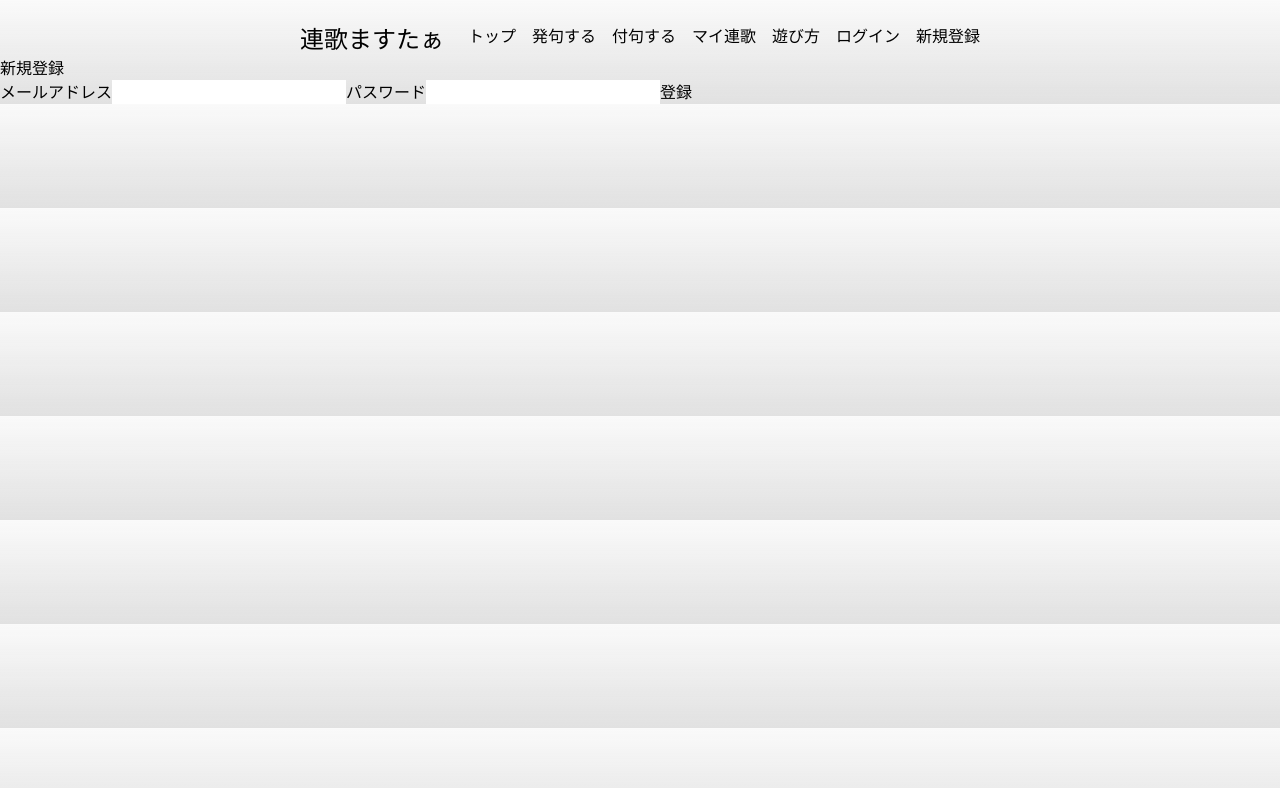
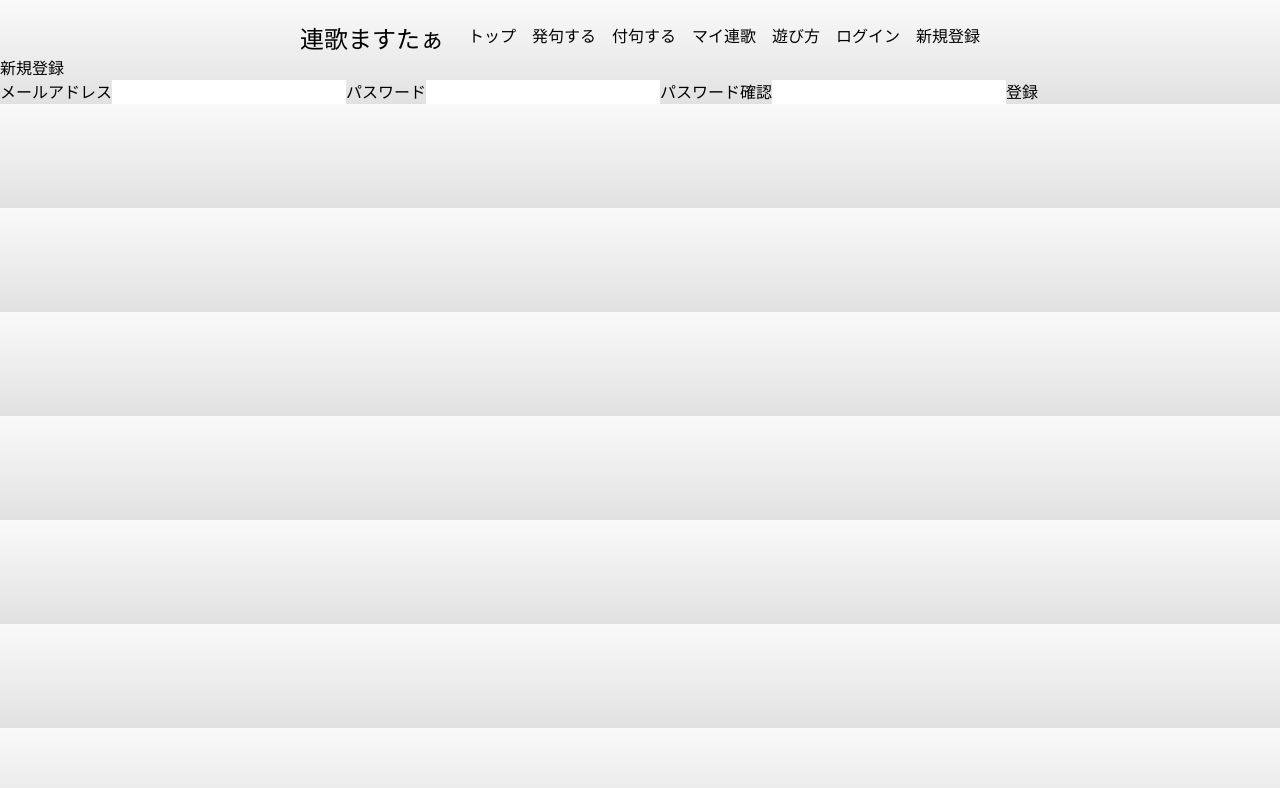
Before and after one commit to IkkiKyomoto/renga-master, a Next.js app: page /new in a window 1280 px wide. Shown: the top 788 px of the page. Built offline with nearby package versions, Linux system fonts and the light colour scheme.

Commit message:
fix: createUser

```diff
--- a/src/app/lib/userActions.ts
+++ b/src/app/lib/userActions.ts
@@ -38,10 +38,11 @@ export type State = {
 export async function createUser(formData: FormData) {
     const email = formData.get("email") as string;
     const password = formData.get("password") as string;
+    const passwordConfirm = formData.get("passwordConfirm") as string;
     const validateFields = FormScheme.safeParse({
         email,
         password,
-        passwordConfirm: formData.get("passwordConfirm") as string,
+        passwordConfirm,
     });
     if (!validateFields.success) {
         return {
@@ -53,7 +54,7 @@ export async function createUser(formData: FormData) {
 
     try {
         await sql`
-        INSEERT INTO users (email, password)
+        INSEERT INTO User (email, password)
         VALUES (${data.email}, ${data.password})
         `
         redirect('/login')
--- a/src/app/ui/register/register-form.tsx
+++ b/src/app/ui/register/register-form.tsx
@@ -13,6 +13,8 @@ export default function RegisterForm() {
         <input type="email" name="email" id="email" />
         <label htmlFor="password">パスワード</label>
         <input type="password" name="password" id="password" />
+        <label htmlFor="passwordConfirm">パスワード確認</label>
+        <input type="password" name="password" id="password" />
         <button type="submit">登録</button>
       </form>
     </div>
```
